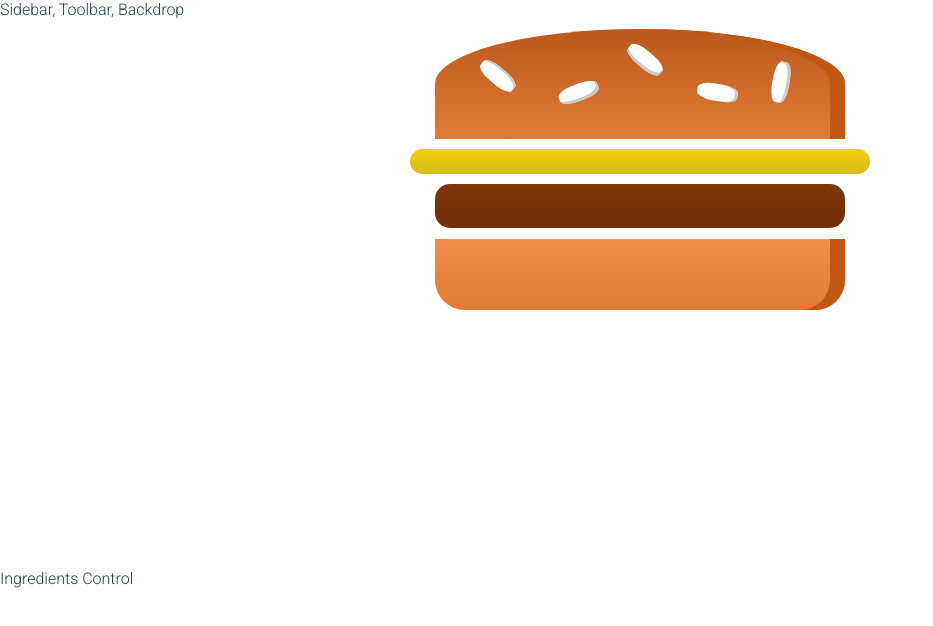
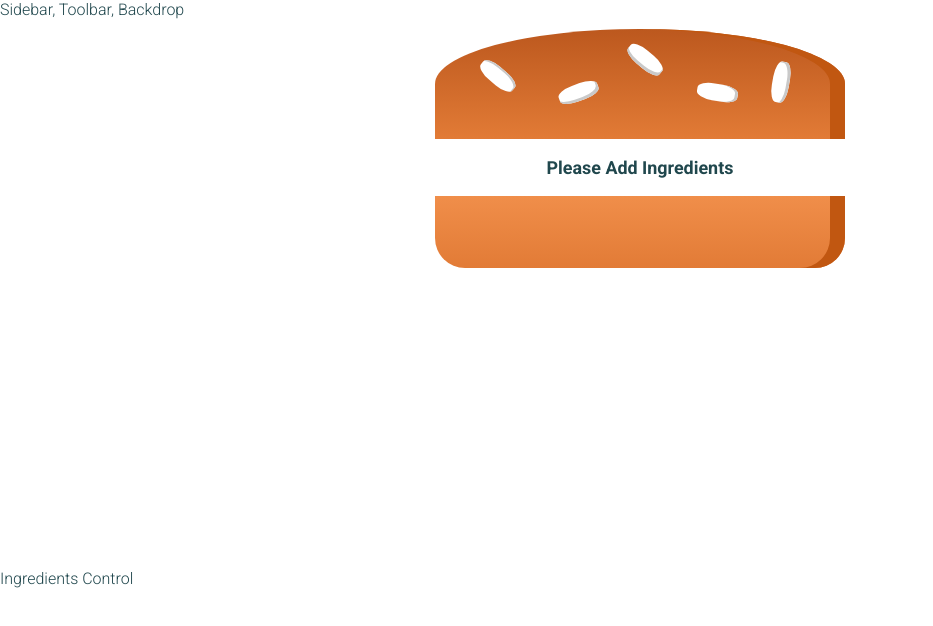
Before and after one commit to InclinedScorpio/Burger-Builder, a React (Create React App) app: page / in a window 1280 px wide. Shown: the top 626 px of the page, without its empty margins (0-933 px from the left). Built offline with nearby package versions, Linux system fonts and the light colour scheme.

Commit message:
Burger Component

```diff
--- a/src/components/Burger/Burger.js
+++ b/src/components/Burger/Burger.js
@@ -7,11 +7,21 @@ import styleB from "./Burger.module.css";
 import BurgerIngredients from "./BurgerIngredients/BurgerIngredients";
 
 const Burger = props => {
+	let preparedBurger = Object.keys(props.ingredients)
+		.map((ig, index) => {
+			return [...Array(props.ingredients[ig])].map((_, i) => {
+				return <BurgerIngredients type={ig} key={ig + i} />;
+			});
+		})
+		.flat();
+	if (preparedBurger.length === 0) {
+		preparedBurger = <p>Please Add Ingredients</p>;
+	}
+
 	return (
 		<div className={styleB.Burger}>
 			<BurgerIngredients type="BreadTop" />
-			<BurgerIngredients type="Cheese" />
-			<BurgerIngredients type="Meat" />
+			{preparedBurger}
 			<BurgerIngredients type="BreadBottom" />
 		</div>
 	);
--- a/src/containers/BurgerBuilder/BurgerBuilder.js
+++ b/src/containers/BurgerBuilder/BurgerBuilder.js
@@ -2,12 +2,19 @@ import React, { Component } from "react";
 import Auxiliary from "../../hoc/Auxiliary";
 import Burger from "../../components/Burger/Burger";
 class BurgerBuilder extends Component {
-	state = {};
+	state = {
+		ingredients: {
+			Salad: 0,
+			Bacon: 0,
+			Cheese: 0,
+			Meat: 0
+		}
+	};
 
 	render() {
 		return (
 			<Auxiliary>
-				<Burger />
+				<Burger ingredients={this.state.ingredients} />
 				<div>Ingredients Control</div>
 			</Auxiliary>
 		);
```
